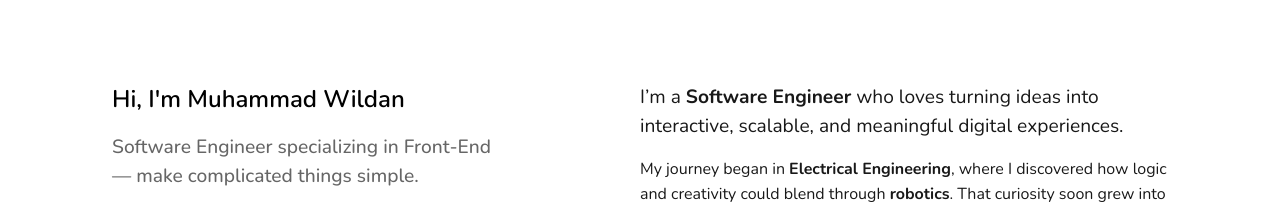
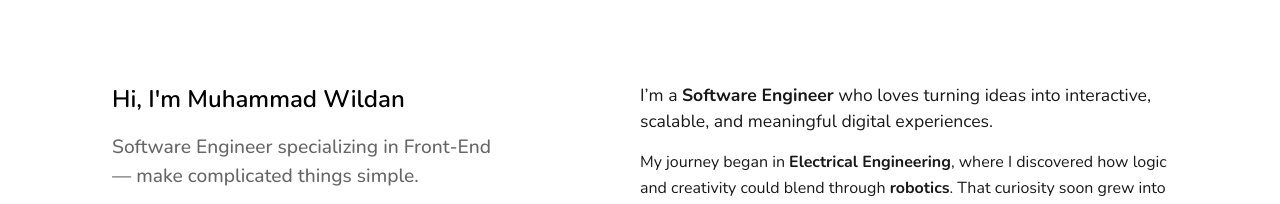
Before and after one commit to gelembungsahabat/gelembungsahabat.github.io, an Astro site: page / in a window 1280 px wide. Shown: the top 204 px of the page. Built offline with nearby package versions, Linux system fonts and the light colour scheme; Astro itself is replaced by a stand-in of ours.

Commit message:
fix: fix about-lead

```diff
--- a/src/components/sections/styles/about.css
+++ b/src/components/sections/styles/about.css
@@ -3,9 +3,10 @@
 }
 
 .about-lead {
-  font-size: clamp(0.75rem, 2.5vw, 1.2rem);
+  font-size: clamp(0.75rem, 2.5vw, 1.1rem);
   margin-bottom: 1rem;
 }
+
 .about-content p {
   font-size: clamp(0.7rem, 2.5vw, 1rem);
   margin: 0.75rem 0;
```
